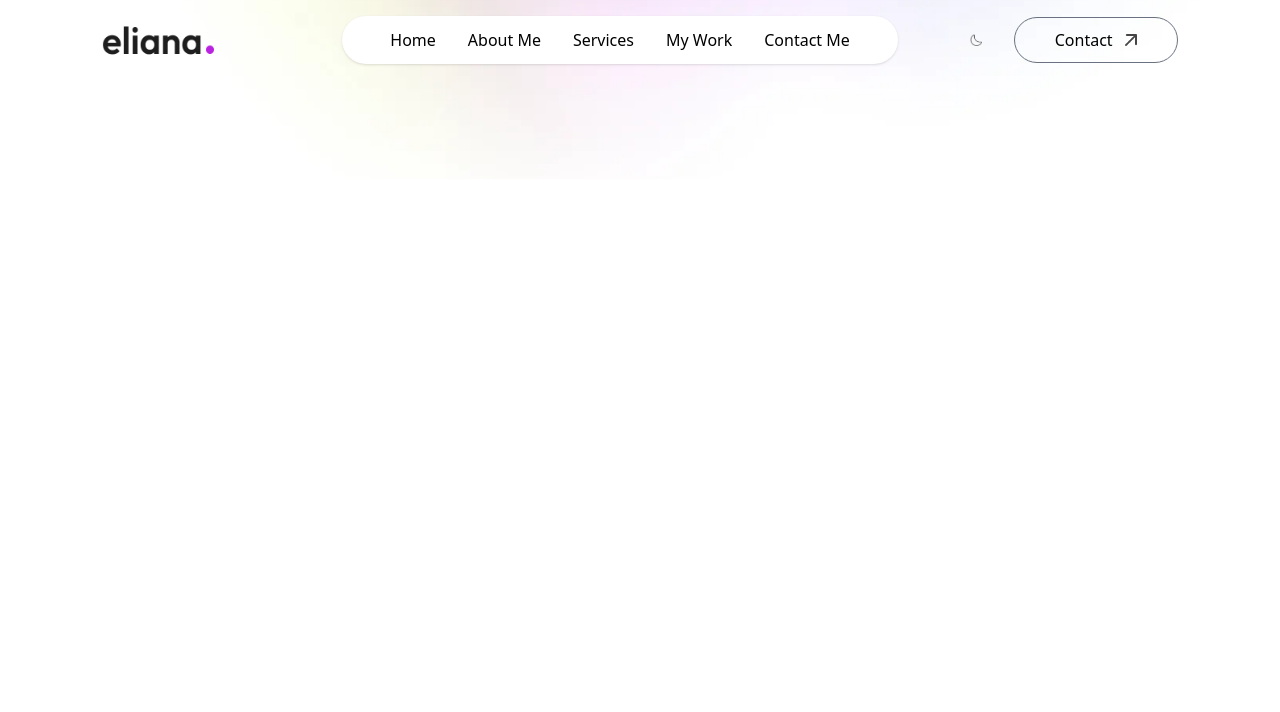
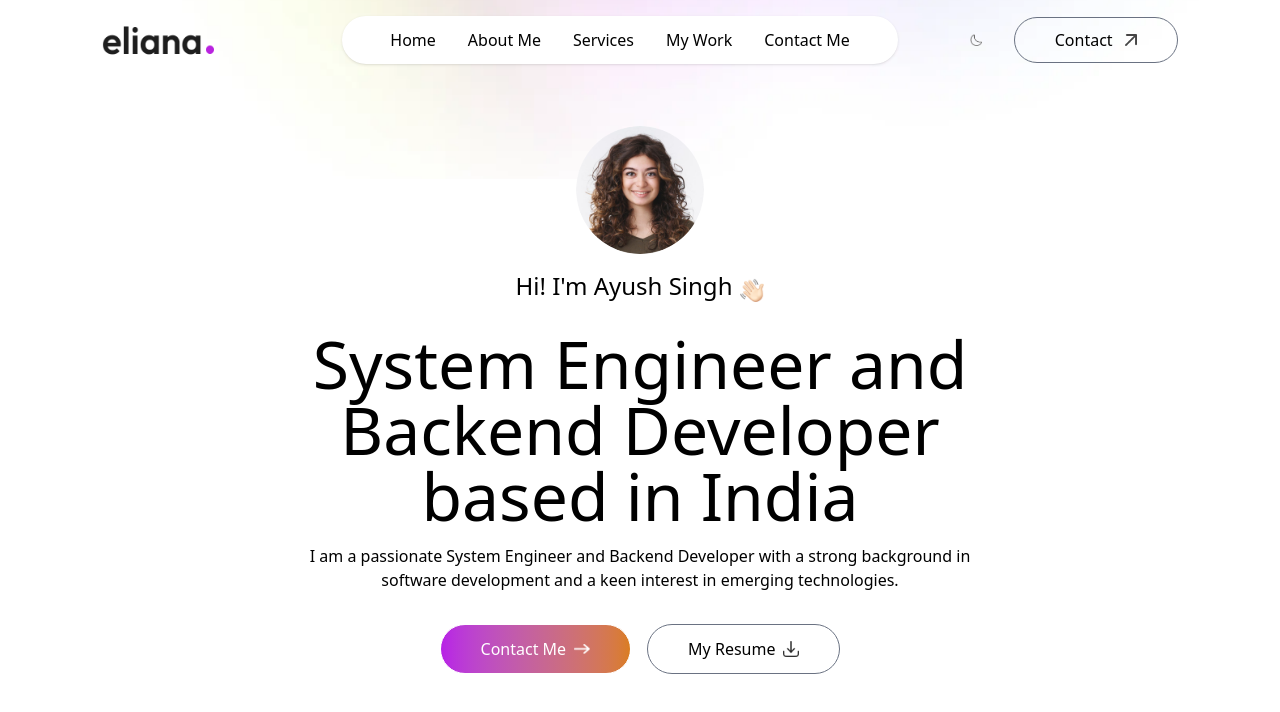
Before and after one commit to singh04ayush/My-Profile, a plain HTML site: page index.html in a window 1280 px wide. Drawn offline with nearby package versions, Linux system fonts and the light colour scheme.

Commit message:
hero sec done

```diff
--- a/index.html
+++ b/index.html
@@ -11,10 +11,12 @@
 
 <body class="overflow-x-hidden">
 
+    <!-- Navbar Background -->
     <div class="fixed top-0 right-0 w-11/12 -z-10 translate-y-[-80%]" >
         <img src="./images/header-bg-color.png" alt="" class="w-full">
     </div>
 
+    <!-- Navbar -->
     <nav class="w-full fixed px-5 lg:px-8 xl:px-[8%] py-4 flex justify-between z-50">
         <img src="./images/logo.png" alt="logo" class="w-28 cursor-pointer mr-14">
         <ul class="hidden md:flex items-center gap-6 lg:gap-8 rounded-full px-12 py-3 bg-white shadow-sm bg-opacity-50">
@@ -47,6 +49,24 @@
 
     </nav>
 
+    <!-- Hero Section -->
+    <div class="w-11/12 max-w-3xl text-center mx-auto h-screen flex flex-col items-center justify-center gap-4">
+        <img src="./images/profile-img.png" alt="" class="rounded-full w-32">
+        <h3 class="flex items-end gap-2 text-xl md:text-2xl mb-3">Hi! I'm Ayush Singh
+            <img src="./images/hand-icon.png" alt="" class="w-6">
+        </h3>
+        <h1 class="text-3xl sm:text-6xl lg:text-[66px]">System Engineer and Backend Developer based in India</h1>
+        <p class="max-w-2xl mx-auto">I am a passionate System Engineer and Backend Developer with a strong background in software development and a keen interest in emerging technologies. </p>
+        <div class="flex flex-col sm:flex-row items-center gap-4 mt-4">
+            <a href="#contact" class="px-10 py-3 border rounded-full bg-gradient-to-r from-[#b820e6] to-[#da7d20] text-white flex items-center gap-2">Contact Me
+                <img src="./images/right-arrow-white.png" alt="" class="w-4">
+            </a>
+            <a href="./images/logo.png" download class="px-10 py-3 border rounded-full border-gray-500 flex items-center gap-2 bg-white ">My Resume
+                <img src="./images/download-icon.png" alt="" class="w-4">
+            </a>
+        </div>
+    </div>
+
 
 
 
```
